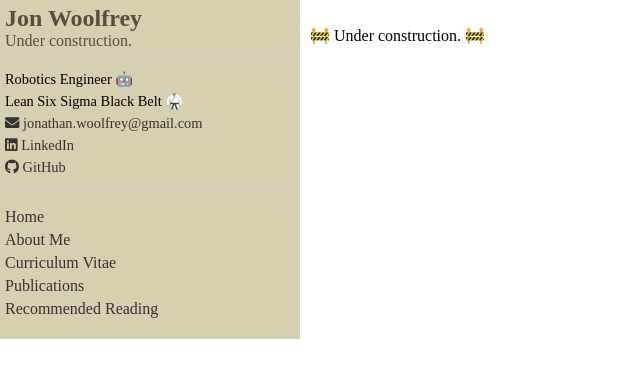
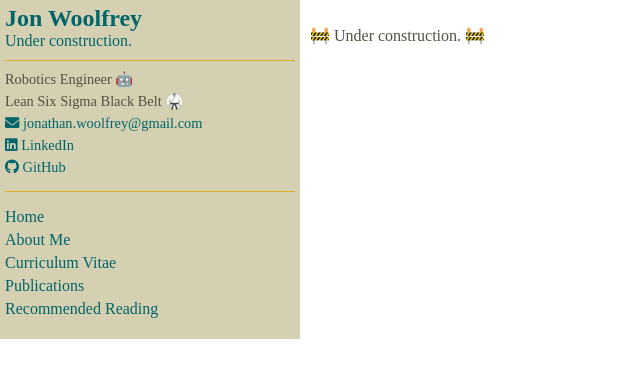
Before and after one commit to Woolfrey/woolfrey.github.io, a Jekyll site: the page built from README.md, in a window 1280 px wide. Shown: the top 378 px of the page, without its empty margins (0-640 px from the left). Built offline with Jekyll 4.4.1, drawn with Linux system fonts in a browser that asks for light colours; our own code applies the rules of GitHub Pages for plain Markdown files.

Commit message:
Update main.css

```diff
--- a/assets/main.css
+++ b/assets/main.css
@@ -6,13 +6,17 @@ body {
   padding: 0; /* Removes default padding */
 }
 
+p {
+  color: #535040 /* Text color Olive Night */
+}
+
 /* Titles */
 h1 {
   color: #00656B; /* Sets main title color to Deep Lake */
 }
 
 h2 {
-  color:  #535040; /* Sets subtitle color to Olive Night */
+  color:  #00656B; /* Sets subtitle color to Deep Lake */
 }
 
 /* Links */
@@ -22,7 +26,7 @@ a {
 }
 
 a:hover {
-  color: #e2a829; /* Link color on hover to Golden Rod */
+  color: #E2A829; /* Link color on hover to Golden Rod */
   text-decoration: underline; /* Underlines link on hover */
 }
 
@@ -33,7 +37,7 @@ a:visited {
 /* Sidebar container */
 .sidebar {
   width: 290px; /* Sets sidebar width */
-  background-color: #d4d0b1; /* Sets sidebar background color to Moth */
+  background-color: #D4D0B1; /* Sets sidebar background color to Moth */
   padding: 5px; /* Adds padding inside sidebar */
 }
 
@@ -46,7 +50,7 @@ a:visited {
 .site-title {
   text-align: left; /* Aligns text to the left */
   margin-bottom: 10px; /* Adds space below the title */
-  border-bottom: 1px solid #ccc; /* Adds a dividing line below the title */
+  border-bottom: 1px solid #E2A829; /* Diving line color Golden Rod */
   padding-bottom: 10px; /* Adds space between the title and the dividing line */
 }
 
@@ -58,13 +62,13 @@ a:visited {
 .site-title p {
   margin: 0; /* Removes default margin */
   font-size: 1em; /* Sets font size for the subtitle */
-  color:  #535040; /* Sets subtitle color to Olive Night */
+  color:  #00656B; /* Sets subtitle color to Olive Night */
 }
 
 /* Styling for sidebar info section */
 .sidebar-info {
   margin-bottom: 10px; /* Adds space below the info section */
-  border-bottom: 1px solid #ccc; /* Adds a dividing line below the info section */
+  border-bottom: 1px solid #E2A829; /* Adds a dividing line below the info section */
   padding-bottom: 10px; /* Adds space between the info and the dividing line */
 }
 
@@ -74,13 +78,14 @@ a:visited {
 }
 
 .sidebar-info .icon-link {
-  color: #333; /* Sets link color to dark gray */
+  color: #00656B; /* Sets link color to Deep Lake */
   text-decoration: none; /* Removes underline from links */
   display: inline-block; /* Displays links as inline-block elements */
   margin-right: 10px; /* Adds space between icon and text */
 }
 
 .sidebar-info .icon-link:hover {
+  color: #E2A829;
   text-decoration: underline; /* Underlines link on hover */
 }
 
@@ -95,7 +100,7 @@ a:visited {
 }
 
 .sidebar ul li a {
-  color: #333; /* Sets link color to dark gray */
+  color: #00656B; /* Sets link color to Deep Lake */
   text-decoration: none; /* Removes underline from links */
 }
 
@@ -116,6 +121,6 @@ table {
 }
 
 th, td {
-  border: 1px solid black; /* Adds a black border around table cells */
+  border: 1px #D4D0B1; /* Cell color set to Moth */
   padding: 8px; /* Adds padding inside table cells */
 }
```
